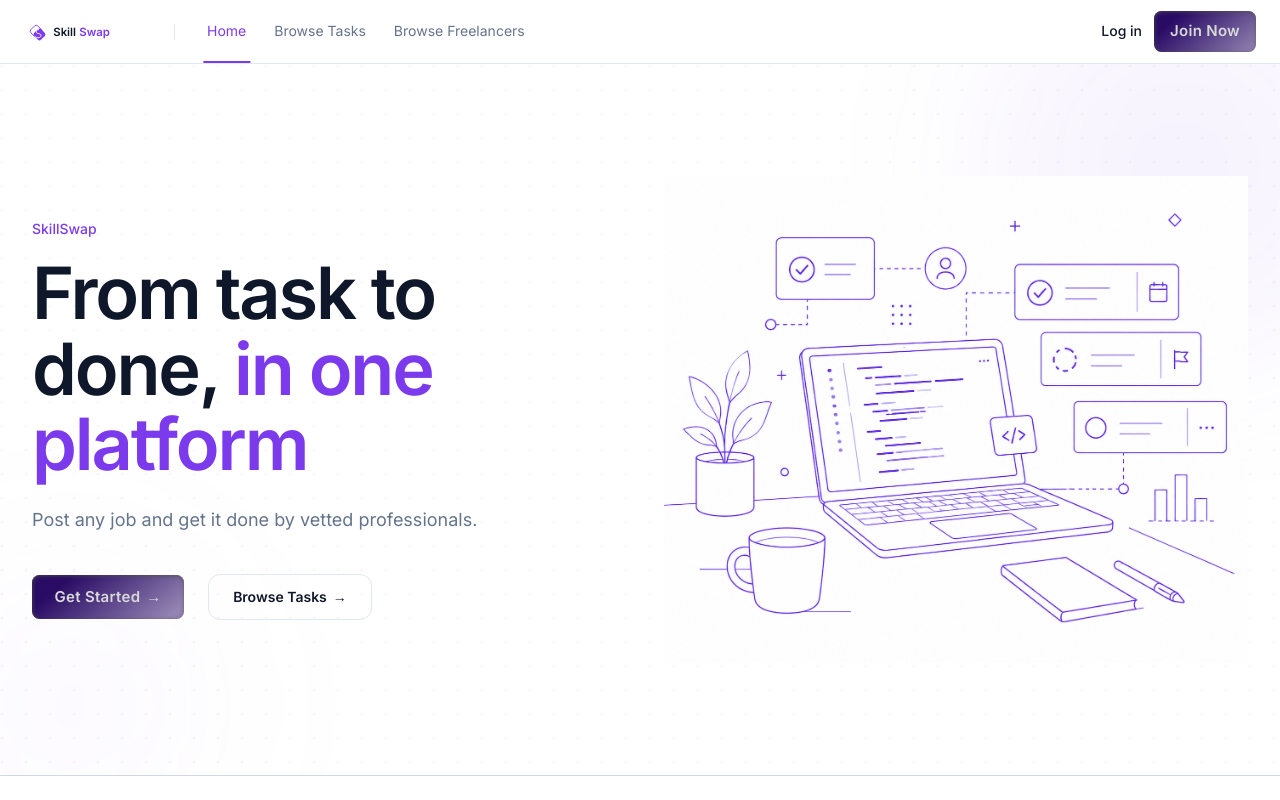
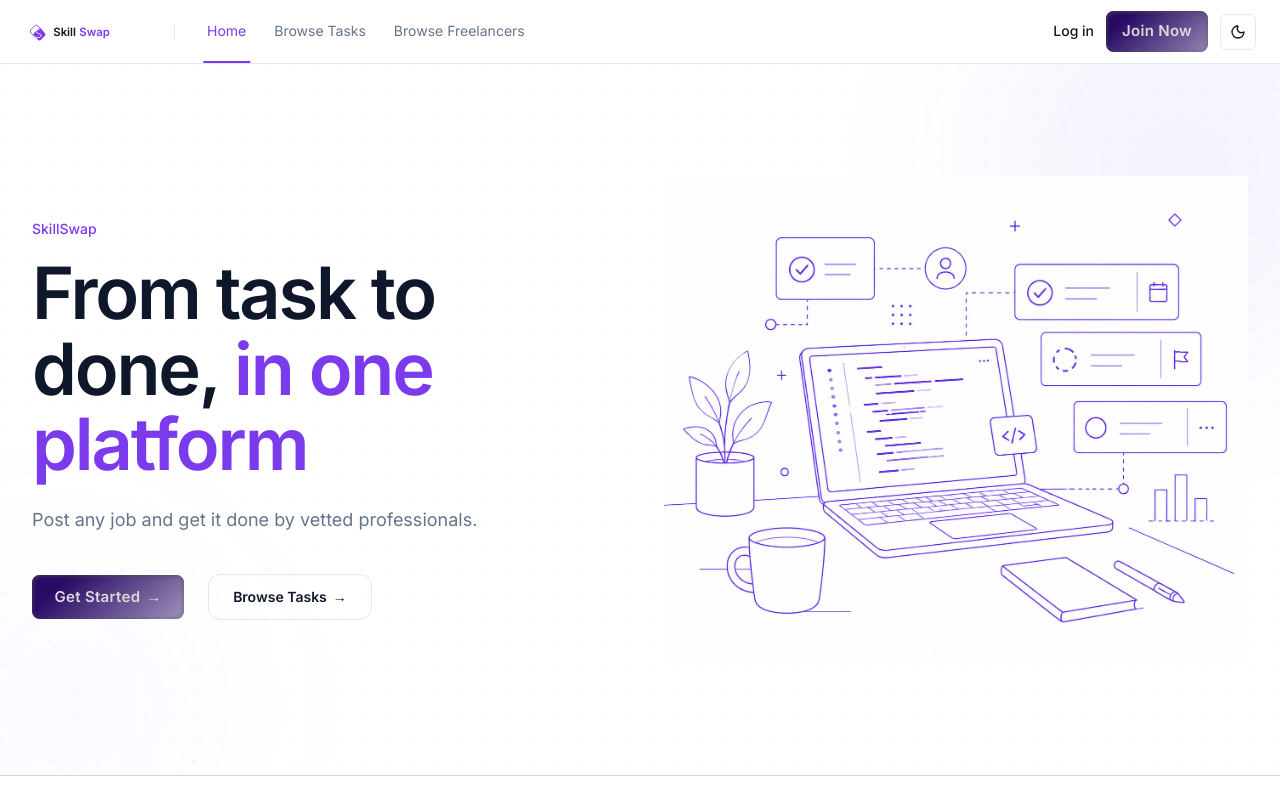
Before and after one commit to fahimuntasin/skillswap-client, a Next.js app: page / in a window 1280 px wide. Shown: the top 800 px of the page. Built offline with nearby package versions, Linux system fonts and the light colour scheme.

Commit message:
feat: dark mode — theme provider, toggle button, persistent localStorage

```diff
--- a/src/app/globals.css
+++ b/src/app/globals.css
@@ -384,3 +384,8 @@
   right: -32px;
 }
 .btn-glow span { position: relative; z-index: 1; }
+
+/* ===== DARK MODE ===== */
+.dark .btn-sweep { background-color: #f1f5f9; color: #0f172a; box-shadow: 3px 3px 8px rgba(0,0,0,0.3); }
+.dark .btn-sweep::before { background-color: #0f172a; }
+.dark .btn-glow { background: #334155; color: #f1f5f9; }
--- a/src/components/layout/LayoutContent.tsx
+++ b/src/components/layout/LayoutContent.tsx
@@ -4,17 +4,18 @@ import { usePathname } from "next/navigation"
 import { Navbar } from "@/components/layout/Navbar"
 import { Footer } from "@/components/layout/Footer"
 import { Toaster } from "@/components/ui/sonner"
+import { ThemeProvider } from "@/lib/theme"
 
 export function LayoutContent({ children }: { children: React.ReactNode }) {
   const pathname = usePathname()
   const hideLayout = pathname.startsWith("/login") || pathname.startsWith("/register") || pathname.startsWith("/dashboard")
 
   return (
-    <>
+    <ThemeProvider>
       {!hideLayout && <Navbar />}
       <main className="flex-1">{children}</main>
       {!hideLayout && <Footer />}
       <Toaster richColors />
-    </>
+    </ThemeProvider>
   )
 }
--- a/src/components/layout/Navbar.tsx
+++ b/src/components/layout/Navbar.tsx
@@ -7,10 +7,12 @@ import { Button } from "@/components/ui/button"
 import { Sheet, SheetContent, SheetTrigger } from "@/components/ui/sheet"
 import { Logo } from "@/components/layout/Logo"
 import { Avatar, AvatarFallback, AvatarImage } from "@/components/ui/avatar"
-import { MenuIcon } from "lucide-react"
+import { MenuIcon, MoonIcon, SunIcon } from "lucide-react"
 import { cn } from "@/lib/utils"
+import { useDarkMode } from "@/lib/theme"
 
 export function Navbar() {
+  const { dark, toggle } = useDarkMode()
   const pathname = usePathname()
   const [scrolled, setScrolled] = useState(false)
   const [open, setOpen] = useState(false)
@@ -94,6 +96,14 @@ export function Navbar() {
             </div>
           )}
 
+          <button
+            onClick={toggle}
+            className="hidden sm:inline-flex size-9 items-center justify-center rounded-[6px] border border-[#E2E8F0] bg-white hover:bg-[#F8FAFC] transition-colors"
+            aria-label="Toggle theme"
+          >
+            {dark ? <SunIcon className="size-4 text-[#0F172A]" /> : <MoonIcon className="size-4 text-[#0F172A]" />}
+          </button>
+
           {/* Mobile menu toggle */}
           <Sheet open={open} onOpenChange={setOpen}>
             <SheetTrigger className="sm:hidden inline-flex size-9 items-center justify-center rounded-[6px] border border-[#E2E8F0] bg-white hover:bg-[#F8FAFC] transition-colors">
--- /dev/null
+++ b/src/lib/theme.tsx
@@ -0,0 +1,36 @@
+"use client"
+
+import { useEffect, useState } from "react"
+
+export function ThemeProvider({ children }: { children: React.ReactNode }) {
+  const [mounted, setMounted] = useState(false)
+
+  useEffect(() => {
+    const stored = localStorage.getItem("theme")
+    if (stored === "dark" || (!stored && window.matchMedia("(prefers-color-scheme: dark)").matches)) {
+      document.documentElement.classList.add("dark")
+    }
+    setMounted(true)
+  }, [])
+
+  if (!mounted) return <>{children}</>
+  return <>{children}</>
+}
+
+export function useDarkMode() {
+  const [dark, setDark] = useState(false)
+
+  useEffect(() => {
+    setDark(document.documentElement.classList.contains("dark"))
+  }, [])
+
+  const toggle = () => {
+    const html = document.documentElement
+    html.classList.toggle("dark")
+    const isDark = html.classList.contains("dark")
+    localStorage.setItem("theme", isDark ? "dark" : "light")
+    setDark(isDark)
+  }
+
+  return { dark, toggle }
+}
```
